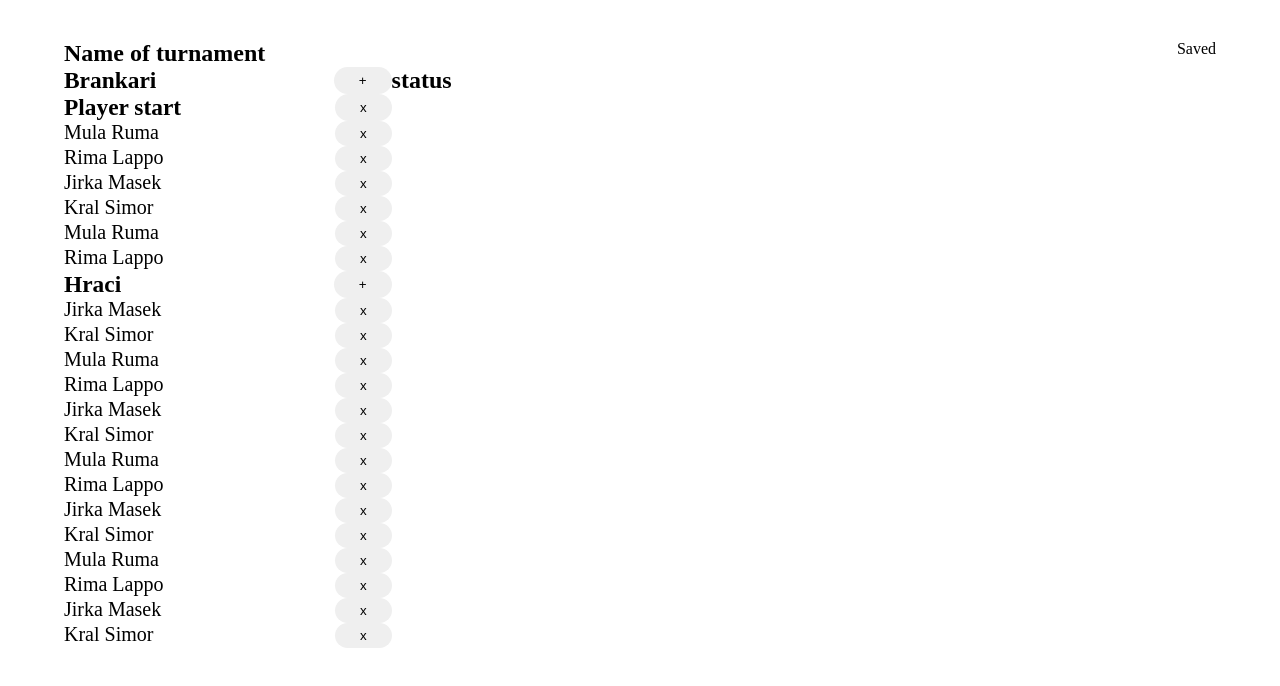
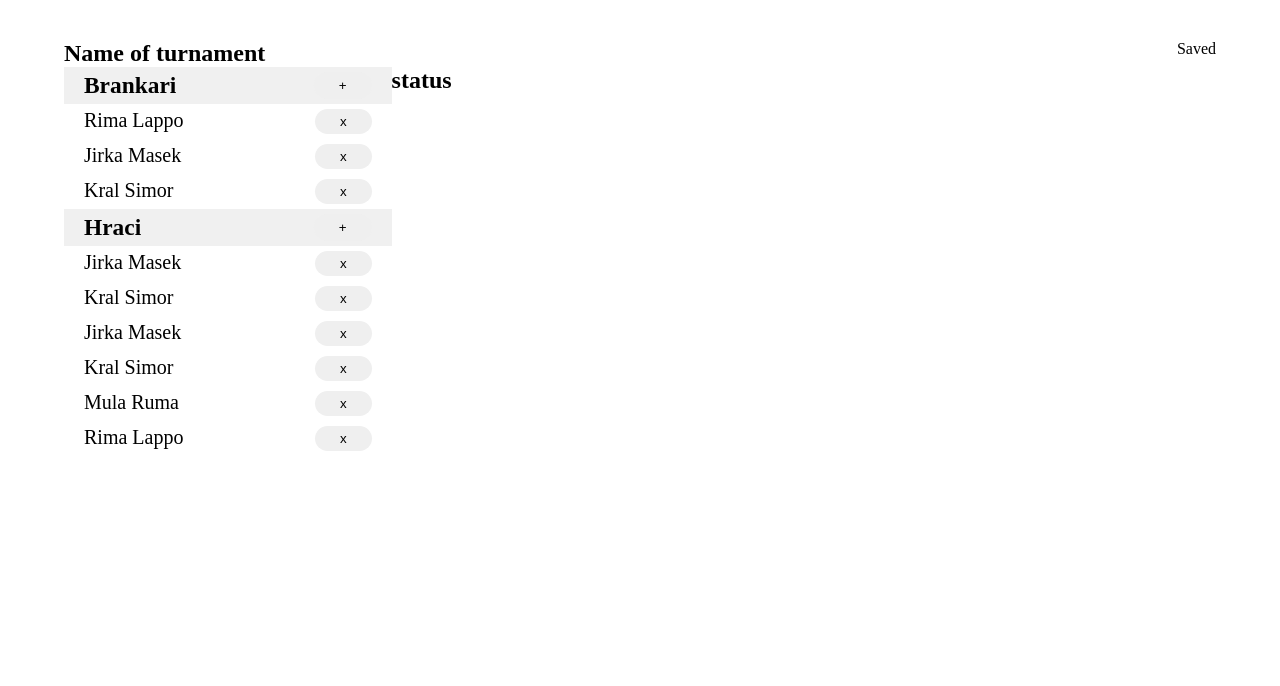
Before and after one commit to MiloslavStekrt/football-utkani, a React (Create React App) app: page / in a window 1280 px wide. Shown: the top 686 px of the page. Built offline with nearby package versions, Linux system fonts and the light colour scheme.

Commit message:
Grafické upravy pro lepší vizualizaci.

```diff
--- a/src/App.js
+++ b/src/App.js
@@ -6,24 +6,13 @@ const App = () => {
     const [players, setPlayers] = useState([
         {name:"Jirka Masek",foot:false, number:9, id:Math.random()*1000},
         {name:"Kral Simor",foot:false, number:24, id:Math.random()*1000},
-        {name:"Mula Ruma",foot:false, number:34, id:Math.random()*1000},
-        {name:"Rima Lappo",foot:false, number:1, id:Math.random()*1000},
         {name:"Jirka Masek",foot:false, number:9, id:Math.random()*1000},
         {name:"Kral Simor",foot:false, number:24, id:Math.random()*1000},
         {name:"Mula Ruma",foot:false, number:34, id:Math.random()*1000},
         {name:"Rima Lappo",foot:false, number:1, id:Math.random()*1000},
-        {name:"Jirka Masek",foot:false, number:9, id:Math.random()*1000},
-        {name:"Kral Simor",foot:false, number:24, id:Math.random()*1000},
-        {name:"Mula Ruma",foot:false, number:34, id:Math.random()*1000},
-        {name:"Rima Lappo",foot:false, number:1, id:Math.random()*1000},
-        {name:"Jirka Masek",foot:false, number:9, id:Math.random()*1000},
-        {name:"Kral Simor",foot:false, number:24, id:Math.random()*1000},
-        {name:"Mula Ruma",foot:true, number:34, id:Math.random()*1000},
         {name:"Rima Lappo",foot:true, number:1, id:Math.random()*1000},
         {name:"Jirka Masek",foot:true, number:9, id:Math.random()*1000},
-        {name:"Kral Simor",foot:true, number:24, id:Math.random()*1000},
-        {name:"Mula Ruma",foot:true, number:34, id:Math.random()*1000},
-        {name:"Rima Lappo",foot:true, number:1, id:Math.random()*1000}
+        {name:"Kral Simor",foot:true, number:24, id:Math.random()*1000}
     ]);
     return (
         <main>
--- a/src/PlayerList.js
+++ b/src/PlayerList.js
@@ -6,13 +6,9 @@ const PlayerList = ({players, setPlayers}) => {
     return (
         <div>
             <section className="brankari">
-                <span>
+                <span className="nadpis">
                     <h1>Brankari</h1>
                     <button>+</button>
-                </span>
-                <span>
-                    <h1>Player start</h1>
-                    <button>x</button>
                 </span>
                 {players.filter(player => player.foot == true).map(player => {
                     return <Player player={player}
@@ -21,7 +17,7 @@ const PlayerList = ({players, setPlayers}) => {
                 })}
             </section>
             <section className="hraci">
-                <span>
+                <span className="nadpis">
                     <h1>Hraci</h1>
                     <button>+</button>
                 </span>
--- a/src/css/PlayerList.css
+++ b/src/css/PlayerList.css
@@ -8,6 +8,7 @@ span {
     justify-content: space-between;
     font-size: 20px;
     text-align: center;
+    padding: 5px 20px;
 }
 span button{
     border-radius: 20px;
@@ -15,6 +16,10 @@ span button{
     border: none;
 }
 span button:hover {
-    border: 1px solid gray;
-    padding: 4px 24px;
+    border: 5px solid rgb(212, 212, 212);
+    padding: 0px 20px;
+    border-radius: 0;
 }
+span.nadpis {
+    background-color: rgb(240, 240, 240);
+}
```
